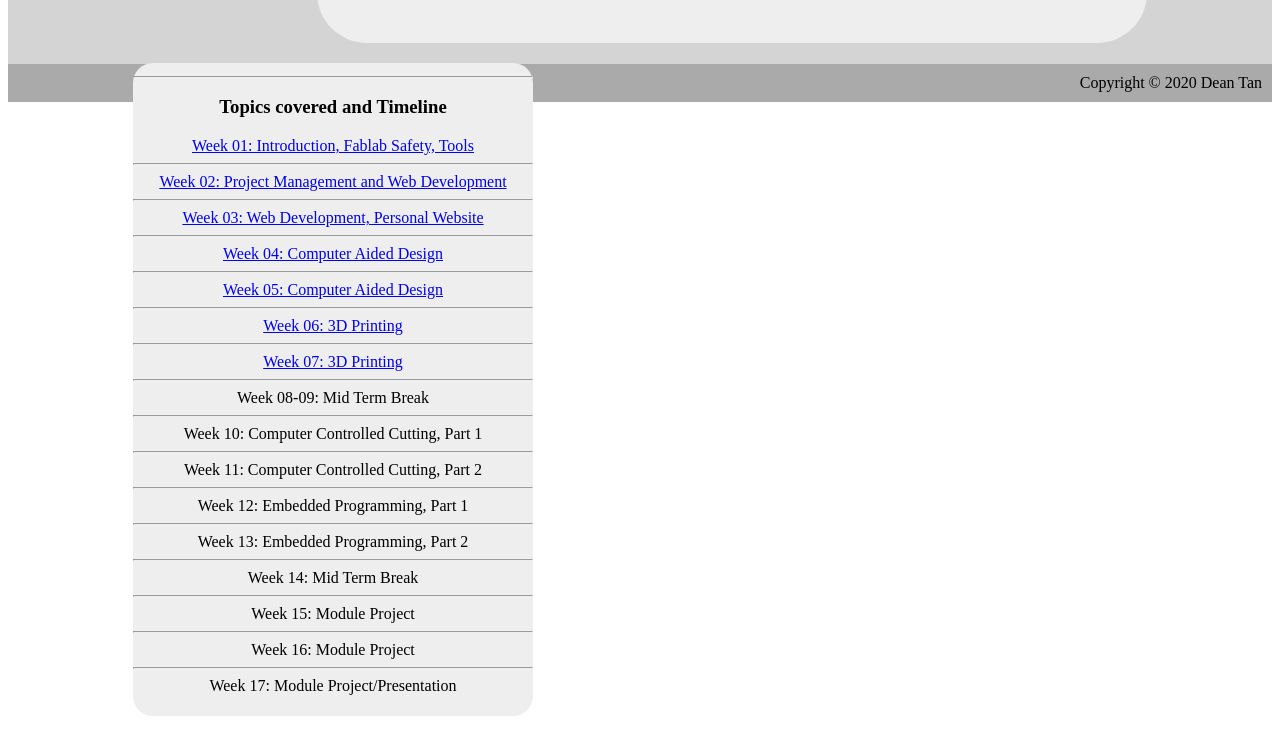
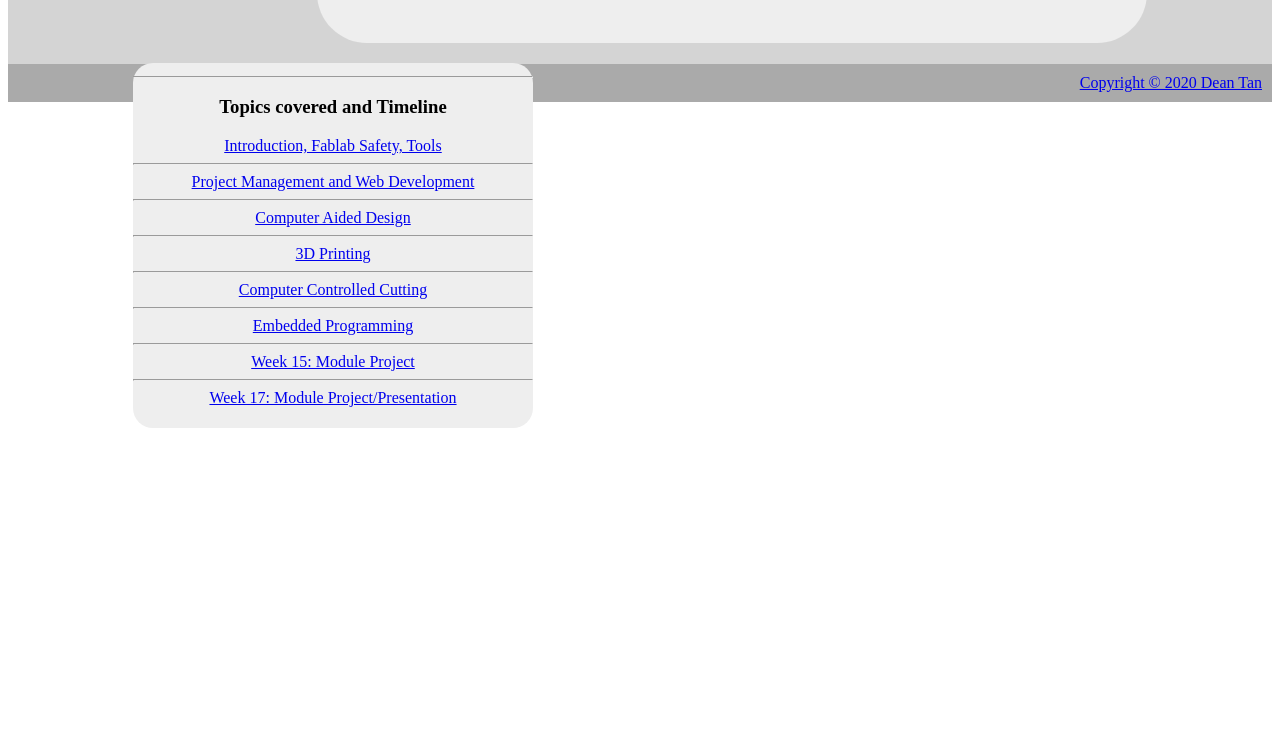
Before and after one commit to deantanwj/DFAB-, a plain HTML site: page index.html in a window 1280 px wide. Shown: the part 734-1470 px from the top of the page. After the commit the page ends 1182 px from the top, so only its background shows below. Drawn offline with Linux system fonts and the light colour scheme.

Commit message:
Added Pages

```diff
--- a/index.html
+++ b/index.html
@@ -27,35 +27,19 @@
 			<hr />
 			<h3> Topics covered and Timeline</h3>
 			<dl/>
-			<dt><a href="Fablab Safety.html">Week 01: Introduction, Fablab Safety, Tools</a></dt>
+			<dt><a href="Fablab Safety.html">Introduction, Fablab Safety, Tools</a></dt>
 			<hr/>
-			<dt><a href="Web Development.html">Week 02: Project Management and Web Development</a></dt>
+			<dt><a href="Web Development.html">Project Management and Web Development</a></dt>
 			<hr/>
-			<dt><a href="Web Development.html">Week 03: Web Development, Personal Website</a></dt>
+			<dt><a href="CAD.html">Computer Aided Design</a></dt>
 			<hr/>
-			<dt><a href="CAD.html">Week 04: Computer Aided Design</a></dt>
+			<dt><a href="3D Printing.html">3D Printing</a></dt>
 			<hr/>
-			<dt><a href="CAD.html">Week 05: Computer Aided Design</a></dt>
+			<dt><a href="Computer Controlled Cutting.html">Computer Controlled Cutting</dt>
 			<hr/>
-			<dt><a href="3D Printing.html">Week 06: 3D Printing</a></dt>
-			<hr/>
-			<dt><a href="3D Printing.html">Week 07: 3D Printing</a></dt>
-			<hr/>
-			<dt>Week 08-09: Mid Term Break</dt>
-			<hr/>
-			<dt>Week 10: Computer Controlled Cutting, Part 1</dt>
-			<hr/>
-			<dt>Week 11: Computer Controlled Cutting, Part 2</dt>
-			<hr/>
-			<dt>Week 12: Embedded Programming, Part 1</dt>
-			<hr/>
-			<dt>Week 13: Embedded Programming, Part 2</dt>
-			<hr/>
-			<dt>Week 14: Mid Term Break</dt>
+			<dt><a href="Embedded Programming.html">Embedded Programming</dt>
 			<hr/>
 			<dt>Week 15: Module Project
-			<hr/>
-			<dt>Week 16: Module Project
 			<hr/>
 			<dt>Week 17: Module Project/Presentation</dt>
 		</div>
```
Also changed, not shown: 3D Printing.html (+9 -2 lines), Computer Controlled Cutting.html (added, +25 -0 lines), Embedded Programming.html (added, +25 -0 lines), Images/3d10.JPG (added).
